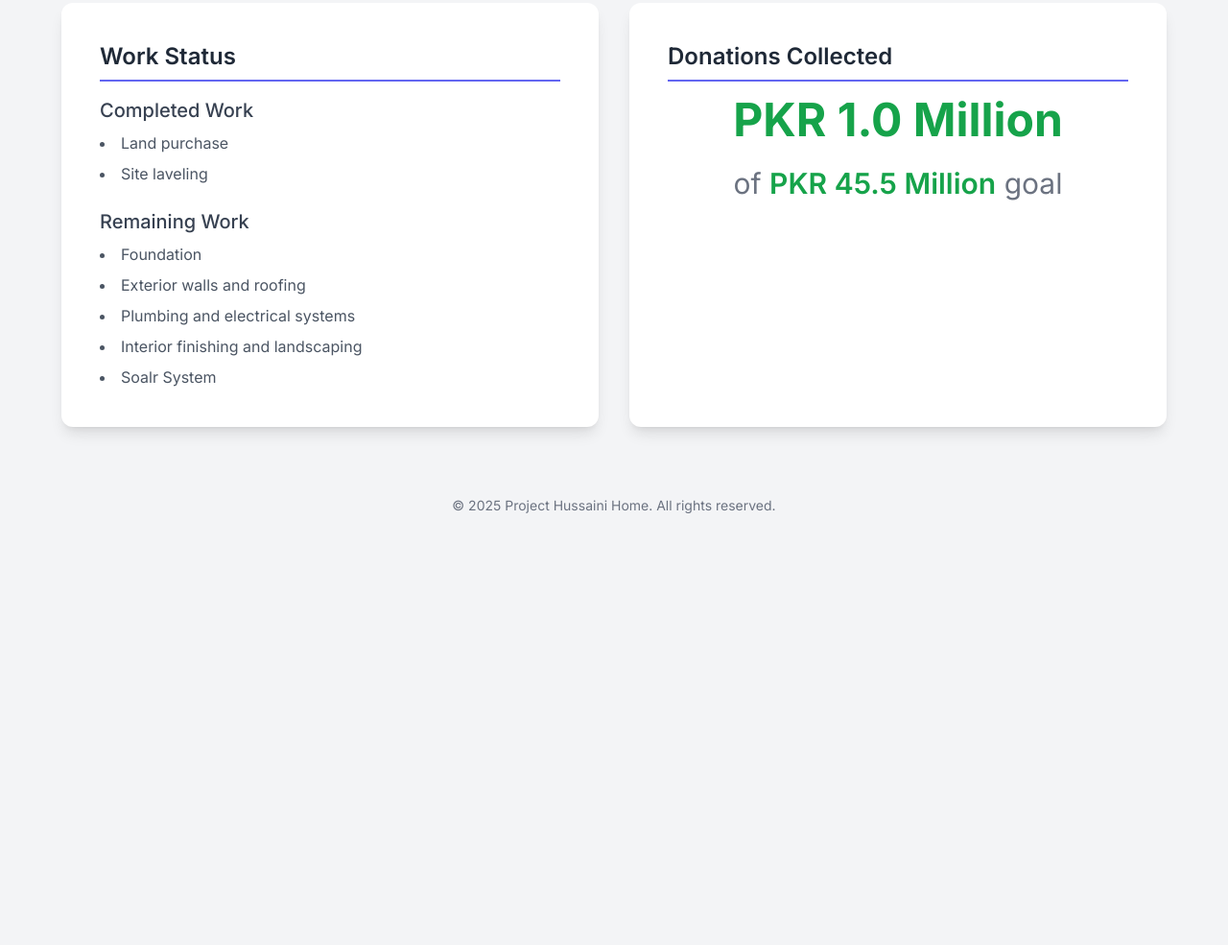
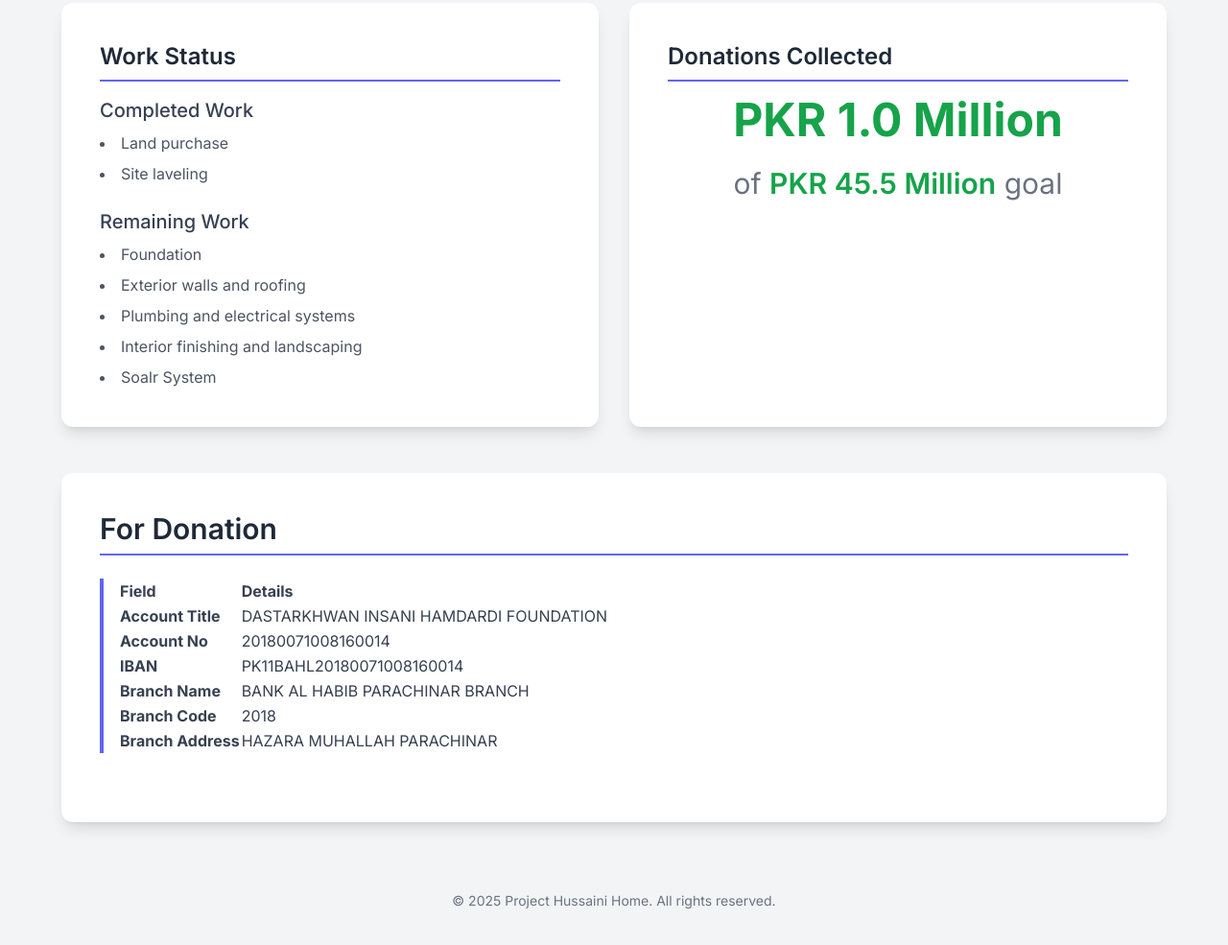
Before and after one commit to aleyrazaalebald/hussainihome, a plain HTML site: page index.html in a window 1280 px wide. Shown: the part 3256-4241 px from the top of the page at 96% size. Before the commit the page ends 3881 px from the top, so only its background shows below. Drawn offline with nearby package versions, Linux system fonts and the light colour scheme.

Commit message:
add bank details

```diff
--- a/index.html
+++ b/index.html
@@ -164,7 +164,7 @@
 
 
 
-		        <!-- --- Monthly Updates --- -->
+		<!-- --- Project Estimated Cost --- -->
         <section id="EstimatedCost" class="bg-white p-6 md:p-10 rounded-xl shadow-lg mb-12">
             <h2 class="text-3xl font-semibold text-gray-800 mb-6 border-b-2 border-indigo-500 pb-2">Project Estimated Cost</h2>
 
@@ -230,6 +230,32 @@
             </div>
         </section>
 
+
+		<!-- --- Contact and Bank Account --- -->
+        <section id="EstimatedCost" class="bg-white p-6 md:p-10 rounded-xl shadow-lg mb-12">
+            <h2 class="text-3xl font-semibold text-gray-800 mb-6 border-b-2 border-indigo-500 pb-2">For Donation</h2>
+
+            <!-- UPDATE BLOCK - Copy and paste this block for new updates -->
+            <div class="border-l-4 border-indigo-500 pl-4 mb-8">
+
+                <!-- EDIT HERE: Add your Account Details -->
+				<table><thead><th align="left">Field</th><th align="left">Details</th></thead>
+				<tbody><tr><td><b>Account Title</b></td><td>DASTARKHWAN INSANI HAMDARDI FOUNDATION</td></tr>
+				<tr><td><b>Account No</b></td><td>20180071008160014</td></tr>
+				<tr><td><b>IBAN</b></td><td>PK11BAHL20180071008160014</td></tr>
+				<tr><td><b>Branch Name</b></td><td>BANK AL HABIB PARACHINAR BRANCH</td></tr>
+				<tr><td><b>Branch Code</b></td><td>2018</td></tr>
+				<tr><td><b>Branch Address</b></td><td>HAZARA MUHALLAH PARACHINAR</td></tr>
+				</tbody></table>
+            </div>
+
+            <!-- To add more updates, copy and paste the `UPDATE BLOCK` div -->
+        </section>
+
+
+
+
+
         <!-- Footer -->
         <footer class="text-center py-6 text-gray-500 text-sm">
             <p>&copy; 2025 Project Hussaini Home. All rights reserved.</p>
```
